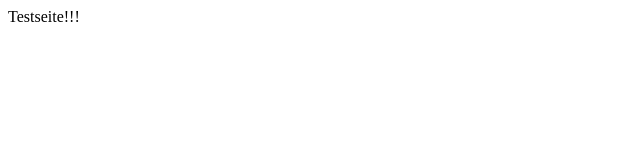
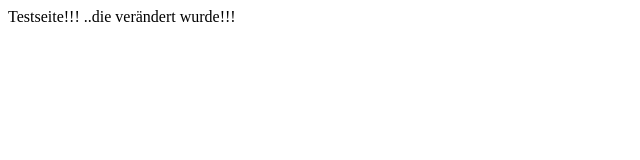
Before and after one commit to Roland-Hufnagel/testrepo, a plain HTML site: page index.html in a window 1280 px wide. Shown: the whole page, without its empty margins (0-640 px from the left). Drawn offline with Linux system fonts and the light colour scheme.

Commit message:
add text

```diff
--- a/index.html
+++ b/index.html
@@ -8,5 +8,6 @@
   </head>
   <body>
     Testseite!!!
+    ..die verändert wurde!!!
   </body>
 </html>
```
